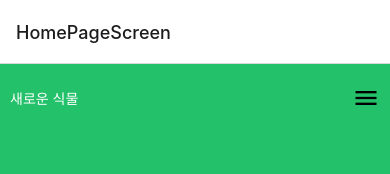
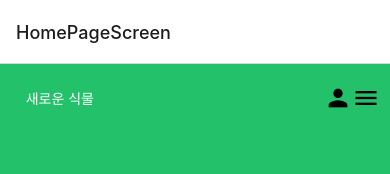
Before and after one commit to plant-shoppingmall/plantReactNative, a React Native app: screen /HomePageScreen in a window 390 px wide. Shown: the top 174 px of the page. Built offline with nearby package versions, Linux system fonts and the light colour scheme.

Commit message:
Update HomePageScreen.js

```diff
--- a/src/screens/HomePageScreen.js
+++ b/src/screens/HomePageScreen.js
@@ -13,6 +13,7 @@ import { images, icons, COLORS, SIZES } from '../constants';
 import { airPurifyPlantes, cactus, flower, popular, pot } from "../object/Object";
 import IconButton from "../component/IconButton";
 import IconMenuButton from "../component/IconMenuButton";
+import IconMyPageButton from "../component/IconMypageButton";
 
 
 const Home = ({ navigation }) => {
@@ -126,15 +127,15 @@ const Home = ({ navigation }) => {
           backgroundColor: COLORS.primary
         }}>
           <View style={{ marginTop: SIZES.padding * 2, marginHorizontal: SIZES.padding }}>
-            <View style={{ flexDirection: 'row', alignItems: 'center', justifyContent: 'space-between' }}>
-              <Text style={{ color: COLORS.white, }}>새로운 식물</Text>
-              <TouchableOpacity
-                onPress={() => { console.log("Focus on pressed") }}
-              >
+            <View style={{ flexDirection: 'row', alignItems: 'center',justifyContent: 'flex-end' }}>
+              <Text style={{ color: COLORS.white ,justifyContent: 'flex-start',marginRight: 230}}>새로운 식물</Text>
+                <IconMyPageButton
+                  style={{ justifyContent: 'flex-end' }}
+                  onPress={() => navigation.navigate("Mypage")}
+                ></IconMyPageButton>
                 <IconMenuButton
                   onPress={() => navigation.navigate("cateScreen")}
                 ></IconMenuButton>
-              </TouchableOpacity>
             </View>
 
             <View style={{ marginTop: SIZES.base }}>
```
